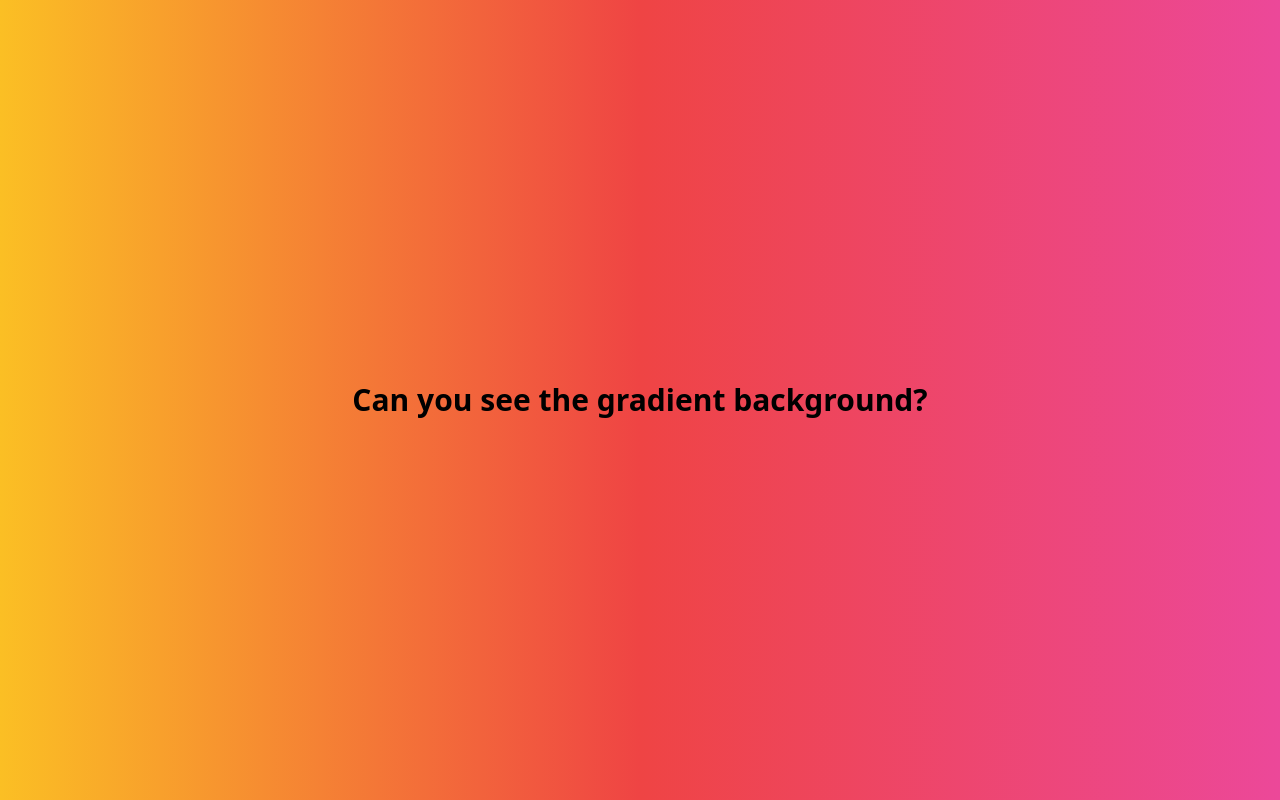
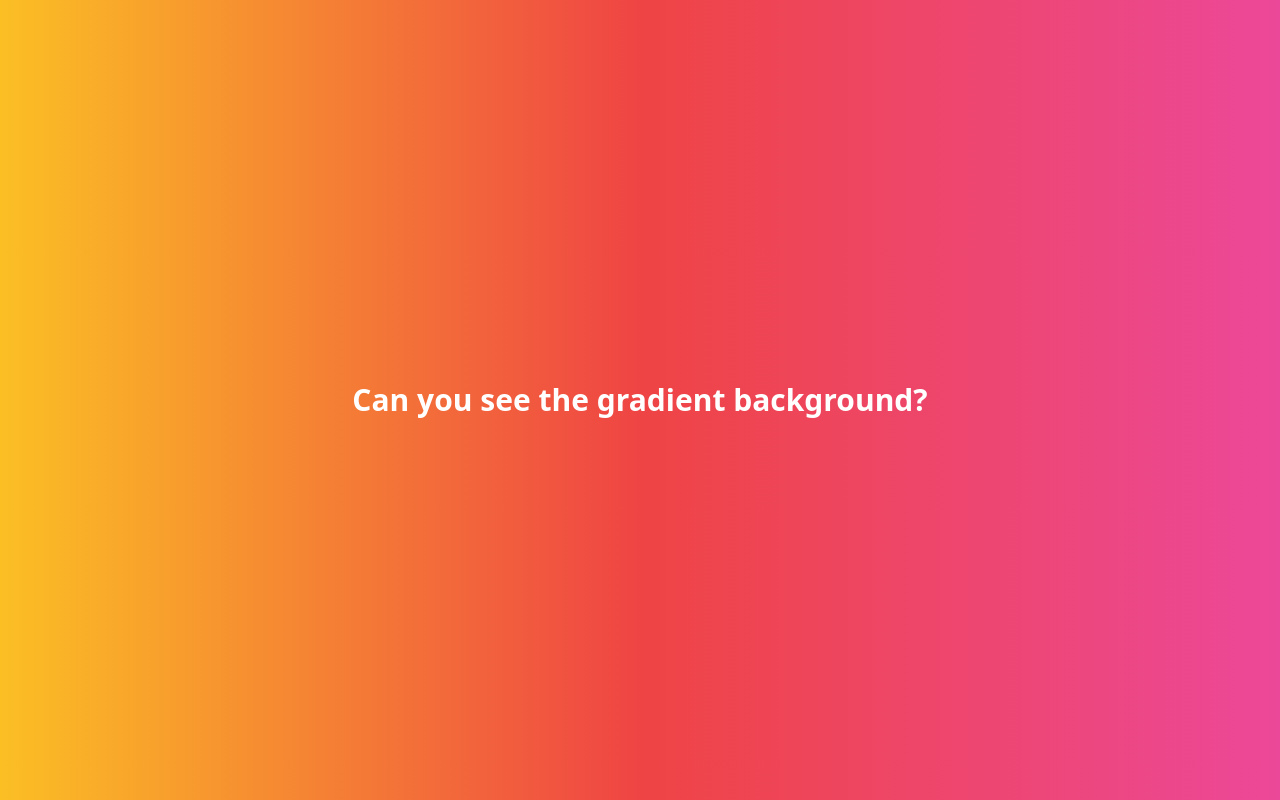
Before and after one commit to e-v-o/Minimal-Tailwind-CSS-Starter, a website: page index.html in a window 1280 px wide. Drawn offline with nearby package versions, Linux system fonts and the light colour scheme; files that its build step writes are made by us from their sources.

Commit message:
Update index.html

```diff
--- a/index.html
+++ b/index.html
@@ -11,7 +11,7 @@
 <body>
 
     <div class="flex items-center justify-center h-screen bg-gradient-to-r from-yellow-400 via-red-500 to-pink-500">
-        <p class="p-8 text-3xl font-bold">
+        <p class="p-8 text-3xl font-bold text-white">
             Can you see the gradient background?
         </p>
     </div>
```
